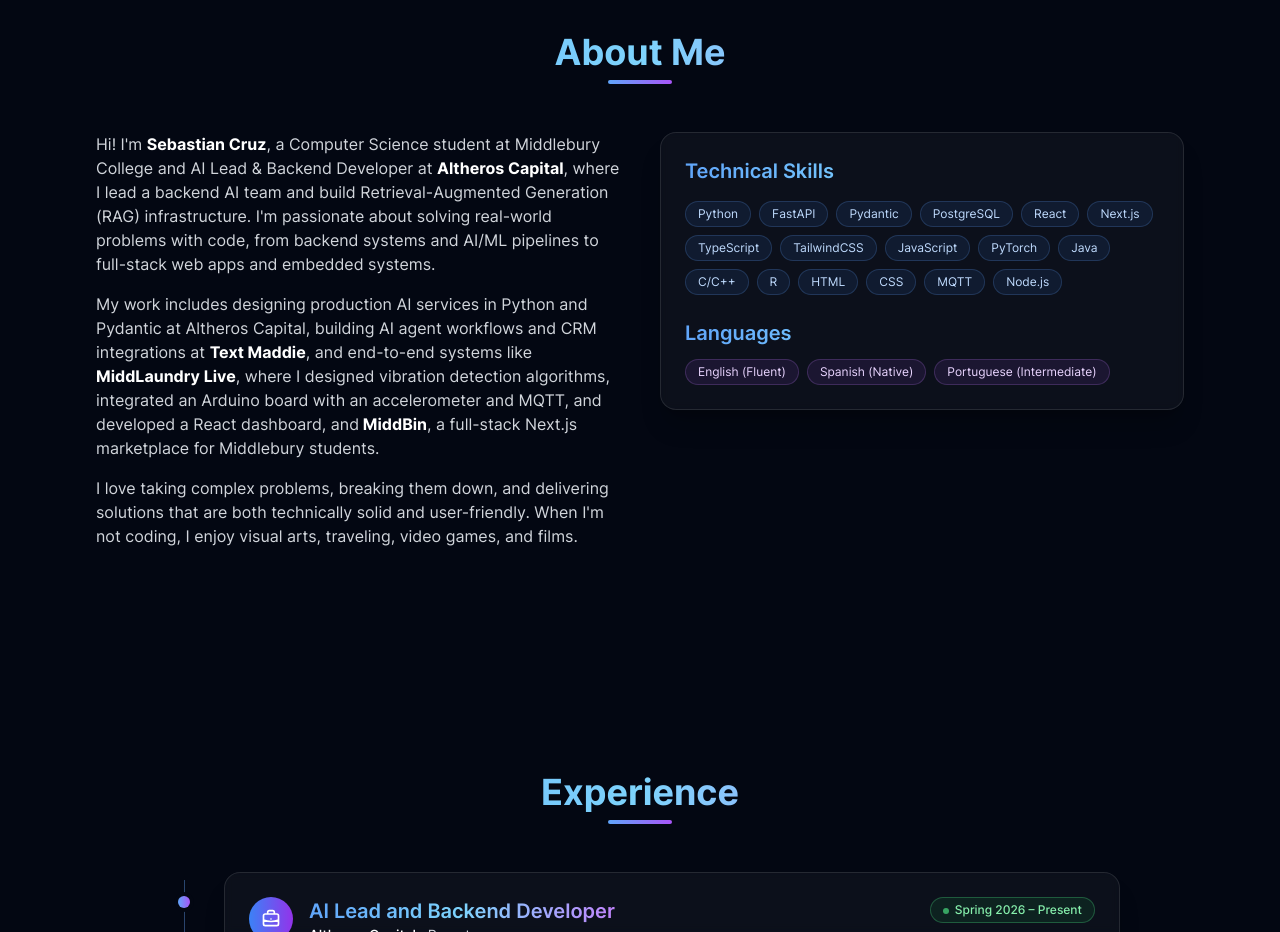
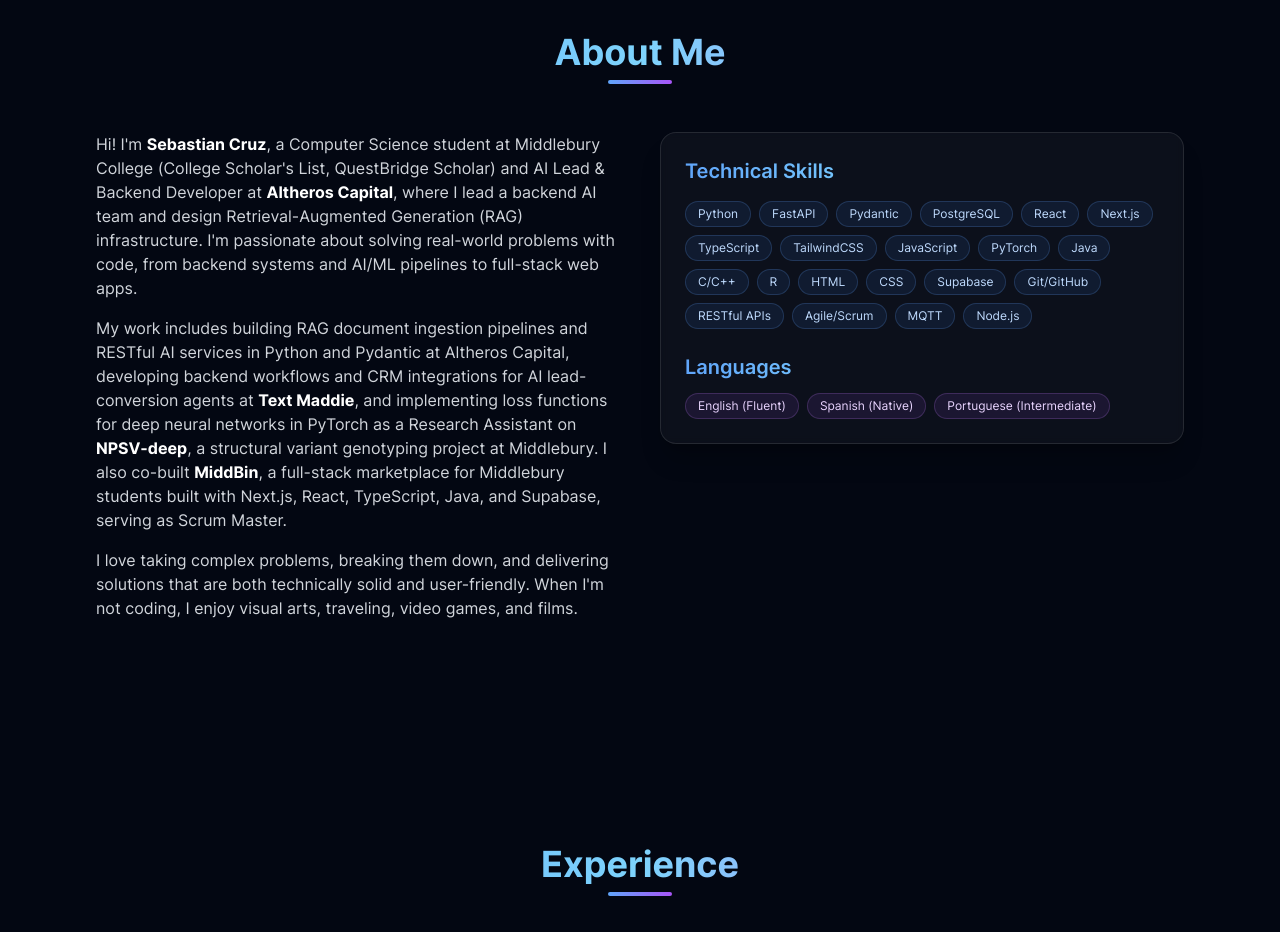
Before and after one commit to SEBAS0078/portfolio, a Next.js app: page / in a window 1280 px wide. Shown: the part 880-1812 px from the top of the page. Built offline with nearby package versions, Linux system fonts and the light colour scheme.

Commit message:
update about me page

```diff
--- a/src/components/About.jsx
+++ b/src/components/About.jsx
@@ -5,7 +5,7 @@
 const skills = [
   "Python", "FastAPI", "Pydantic", "PostgreSQL", "React", "Next.js", "TypeScript",
   "TailwindCSS", "JavaScript", "PyTorch", "Java", "C/C++", "R", "HTML", "CSS",
-  "MQTT", "Node.js"
+  "Supabase", "Git/GitHub", "RESTful APIs", "Agile/Scrum", "MQTT", "Node.js"
 ];
 
 const languages = [
@@ -27,16 +27,19 @@
           <FadeIn delay={0.1} className="space-y-4 text-base text-gray-300">
             <p>
               Hi! I'm <strong className="text-white">Sebastian Cruz</strong>, a Computer Science student at Middlebury College
-              and AI Lead & Backend Developer at <strong className="text-white">Altheros Capital</strong>, where I lead a
-              backend AI team and build Retrieval-Augmented Generation (RAG) infrastructure. I'm passionate about solving
-              real-world problems with code, from backend systems and AI/ML pipelines to full-stack web apps and embedded systems.
+              (College Scholar's List, QuestBridge Scholar) and AI Lead & Backend Developer at{" "}
+              <strong className="text-white">Altheros Capital</strong>, where I lead a backend AI team and design
+              Retrieval-Augmented Generation (RAG) infrastructure. I'm passionate about solving real-world problems with
+              code, from backend systems and AI/ML pipelines to full-stack web apps.
             </p>
             <p>
-              My work includes designing production AI services in Python and Pydantic at Altheros Capital, building
-              AI agent workflows and CRM integrations at <strong className="text-white">Text Maddie</strong>, and end-to-end
-              systems like <strong className="text-white">MiddLaundry Live</strong>, where I designed vibration detection
-              algorithms, integrated an Arduino board with an accelerometer and MQTT, and developed a React dashboard, and
-              <strong className="text-white"> MiddBin</strong>, a full-stack Next.js marketplace for Middlebury students.
+              My work includes building RAG document ingestion pipelines and RESTful AI services in Python and Pydantic at
+              Altheros Capital, developing backend workflows and CRM integrations for AI lead-conversion agents at{" "}
+              <strong className="text-white">Text Maddie</strong>, and implementing loss functions for deep neural
+              networks in PyTorch as a Research Assistant on <strong className="text-white">NPSV-deep</strong>, a
+              structural variant genotyping project at Middlebury. I also co-built{" "}
+              <strong className="text-white">MiddBin</strong>, a full-stack marketplace for Middlebury students built with
+              Next.js, React, TypeScript, Java, and Supabase, serving as Scrum Master.
             </p>
             <p>
               I love taking complex problems, breaking them down, and delivering solutions that are both
```
